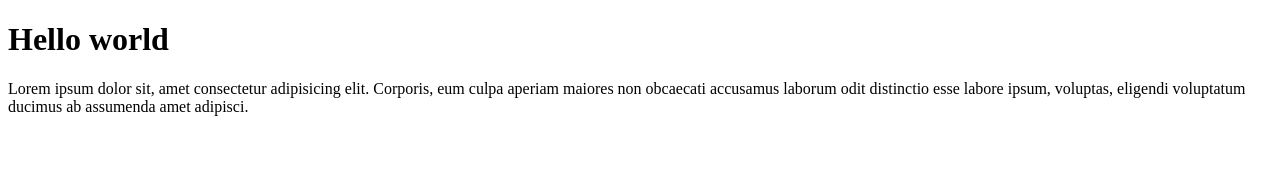
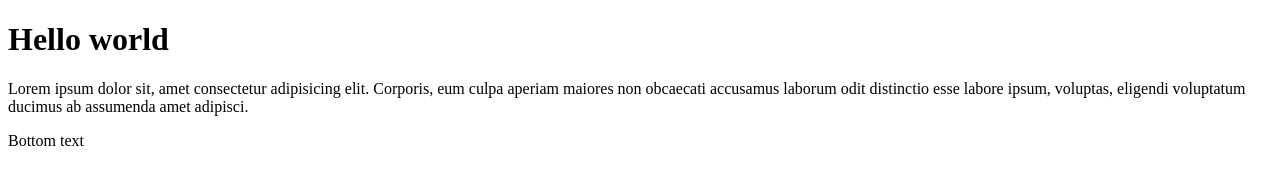
Before and after one commit to RnbwE/test, a plain HTML site: page index.html in a window 1280 px wide. Drawn offline with Linux system fonts and the light colour scheme.

Commit message:
first commit on second branch

```diff
--- a/index.html
+++ b/index.html
@@ -9,4 +9,5 @@
     <h1>Hello world</h1>
     <p>Lorem ipsum dolor sit, amet consectetur adipisicing elit. Corporis, eum culpa aperiam maiores non obcaecati accusamus laborum odit distinctio esse labore ipsum, voluptas, eligendi voluptatum ducimus ab assumenda amet adipisci.</p>
 </body>
+<footer>Bottom text</footer>
 </html>
```
